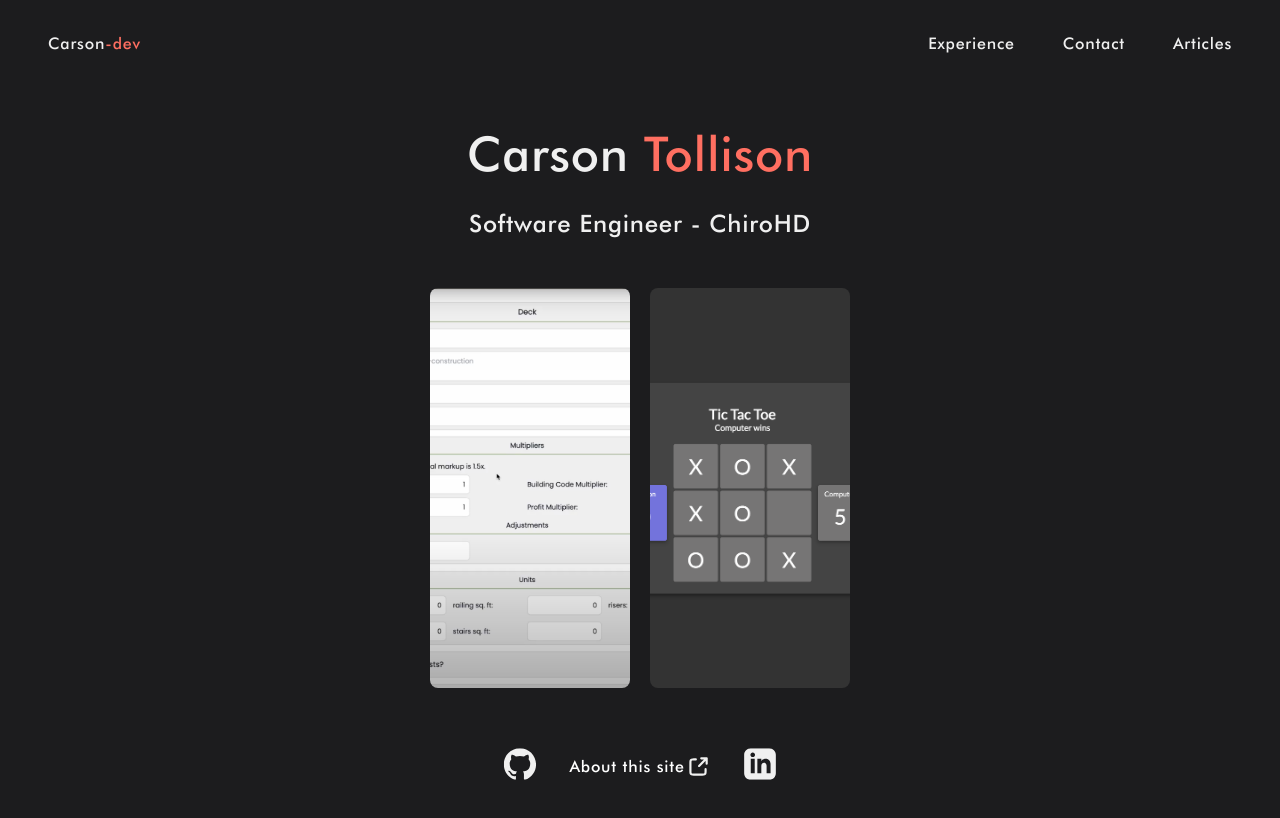
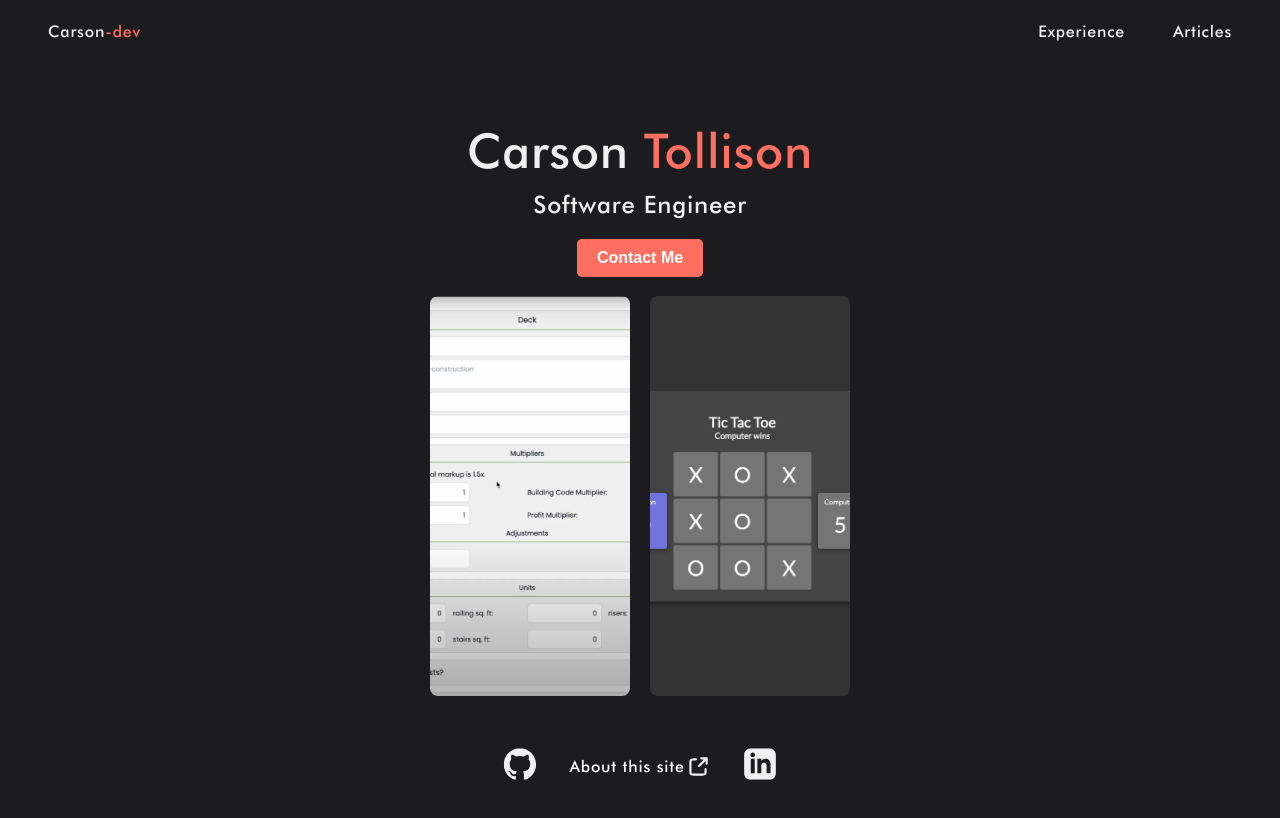
Before and after one commit to c-tollison/carson-dev, a React (Vite) app: page / in a window 1280 px wide. Built offline with nearby package versions, Linux system fonts and the light colour scheme.

Commit message:
fix navbar, add contact button, fix experience, place holder for articles

```diff
--- a/src/components/hero/hero.css
+++ b/src/components/hero/hero.css
@@ -8,12 +8,30 @@
 
 .hero-title {
     font-size: 3rem;
-    margin-bottom: 1rem;
 }
 
 .hero-description {
     font-size: 1.5rem;
     margin-bottom: 1rem;
+}
+
+.contact-button {
+    display: inline-block;
+    padding: 10px 20px;
+    font-size: 16px;
+    font-weight: bold;
+    color: #ffffff;
+    background-color: #ff6f61;
+    border: none;
+    border-radius: 5px;
+    transition: background-color 0.3s ease;
+    text-decoration: none;
+    color: #ffffff;
+    cursor: pointer;
+}
+
+.contact-button:hover {
+    background-color: #fc5546;
 }
 
 @media (max-width: 650px) {
--- a/src/components/hero/hero.tsx
+++ b/src/components/hero/hero.tsx
@@ -6,7 +6,10 @@ export default function Hero() {
             <h1 className="hero-title">
                 Carson <span className="accent">Tollison</span>
             </h1>
-            <h2 className="hero-description">Software Engineer - ChiroHD</h2>
+            <h2 className="hero-description">Software Engineer</h2>
+            <a href="mailto:tollisoncarson@example.com">
+                <button className="contact-button">Contact Me</button>
+            </a>
         </section>
     );
 }
--- a/src/components/nav-bar/nav-bar.css
+++ b/src/components/nav-bar/nav-bar.css
@@ -10,6 +10,8 @@ header {
     justify-content: space-between;
     align-items: center;
     margin-bottom: 32px;
+    height: 40px;
+    padding: 32px 0px;
 }
 
 .navbar h1 {
@@ -103,15 +105,13 @@ header {
 }
 
 @media (max-width: 650px) {
-    .navbar {
-        height: 40px;
-    }
-
     .hide-on-mobile {
         display: none;
     }
 
     .menu-button {
-        display: block;
+        display: flex;
+        align-items: center;
+        justify-content: center;
     }
 }
--- a/src/components/nav-bar/nav-bar.tsx
+++ b/src/components/nav-bar/nav-bar.tsx
@@ -26,9 +26,6 @@ export default function NavBar() {
                 <ul className="navbar-buttons">
                     <li className="hide-on-mobile">
                         <Link to={"experience"}>Experience</Link>
-                    </li>
-                    <li className="hide-on-mobile">
-                        <Link to={"contact"}>Contact</Link>
                     </li>
                     <li className="hide-on-mobile">
                         <Link to={"articles"}>Articles</Link>
@@ -63,9 +60,6 @@ export default function NavBar() {
                         <Link to={"experience"} className="link">
                             <li>Experience</li>
                         </Link>
-                        <Link to={"contact"} className="link">
-                            <li>Contact</li>
-                        </Link>
                         <Link to={"articles"} className="link">
                             <li>Articles</li>
                         </Link>
--- a/src/components/work-experience/work-experience.css
+++ b/src/components/work-experience/work-experience.css
@@ -55,7 +55,7 @@
         flex-direction: column;
     }
 
-    ul {
+    .experience-item ul {
         padding-left: 15px;
     }
 }
--- a/src/components/work-experience/work-experience.tsx
+++ b/src/components/work-experience/work-experience.tsx
@@ -27,7 +27,7 @@ export default function WorkExperience({
             </div>
             <ul>
                 {details.map((detail, detailIndex) => (
-                    <li key={detailIndex}>{detail}</li>
+                    <li key={`${jobTitle}-${detailIndex}`}>{detail}</li>
                 ))}
             </ul>
         </div>
--- a/src/index.css
+++ b/src/index.css
@@ -146,7 +146,7 @@ body {
     letter-spacing: 0.05rem;
     position: relative;
     line-height: 1.5;
-    padding: 32px 48px 64px 48px;
+    padding: 0px 48px 64px 48px;
 }
 
 .accent {
--- a/src/main.tsx
+++ b/src/main.tsx
@@ -5,7 +5,6 @@ import { RouterProvider, createBrowserRouter } from "react-router-dom";
 import Dashboard from "./routes/dashboard/dashboard";
 import Experience from "./routes/experience/experience";
 import Root from "./routes/root";
-import Contact from "./routes/contact/contact";
 import Articles from "./routes/articles/articles";
 
 const router = createBrowserRouter([
@@ -22,10 +21,6 @@ const router = createBrowserRouter([
                 Component: Experience,
             },
             {
-                path: "contact",
-                Component: Contact,
-            },
-            {
                 path: "articles",
                 Component: Articles,
             },
--- a/src/routes/articles/articles.tsx
+++ b/src/routes/articles/articles.tsx
@@ -1,3 +1,3 @@
 export default function Articles() {
-    return <>articles</>;
+    return <div className="center">Building 🛠️</div>;
 }
--- a/src/routes/contact/contact.tsx
+++ /dev/null
@@ -1,3 +0,0 @@
-export default function Contact() {
-    return <>contact</>;
-}
--- a/src/routes/experience/experience.tsx
+++ b/src/routes/experience/experience.tsx
@@ -7,20 +7,21 @@ export default function Experience() {
     const workExperience: WorkExperienceProps[] = [
         {
             companyOrProjectName: "ChiroHD",
-            jobTitle: "Software Engineer Intern",
+            jobTitle: "Software Engineer",
             location: "Remote",
-            date: "Nov '21 - Present",
+            date: "Nov '21 - May '22, Aug '22 - May '23, Aug '23 - Present",
             details: [
                 "Enhanced EOB processing by redesigning the ERA parser to leverage S3 triggers for multi-EOB handling and auto-populating dashboards, reducing manual entry by 80% and expediting payment processing.",
                 "Led the integration of end-to-end testing with Cypress into CI/CD pipelines, cutting manual testing by 50% and accelerating release cycles by 30%.",
                 "Integrated Twilio opt-in messaging and developed a robust texting environment, doubling testing efficiency, ensuring government compliance, and streamlining communication.",
+                "Contributed to key projects across multiple work periods, balancing academic development with professional experience.",
             ],
         },
         {
             companyOrProjectName: "Amazon",
             jobTitle: "Software Development Engineer Intern",
             location: "Seattle, WA",
-            date: "May - Aug '22 & '23",
+            date: "May - Aug '22, May - Aug '23",
             details: [
                 "Engineered scalable automation solutions using Python and Java, enhancing workflow efficiency by 40% and improving system reusability across multiple teams.",
                 "Utilized AWS services (Lambda, SQS, DynamoDB) to build and optimize a real-time data processing project, ensuring consistent deployments with AWS CDK.",
@@ -47,24 +48,26 @@ export default function Experience() {
     return (
         <div className="experience-container">
             <h2>Work Experience</h2>
-            {workExperience.map((job) => (
+            {workExperience.map((job, index) => (
                 <WorkExperience
                     companyOrProjectName={job.companyOrProjectName}
                     jobTitle={job.jobTitle}
                     location={job.location}
                     date={job.date}
                     details={job.details}
+                    key={index}
                 />
             ))}
 
             <h2>Project Experience</h2>
-            {projectExperience.map((project) => (
+            {projectExperience.map((project, index) => (
                 <WorkExperience
                     companyOrProjectName={project.companyOrProjectName}
                     jobTitle={project.jobTitle}
                     location={project.location}
                     date={project.date}
                     details={project.details}
+                    key={index}
                 />
             ))}
         </div>
```
Also changed, not shown: src/routes/articles/articles.css (added).
